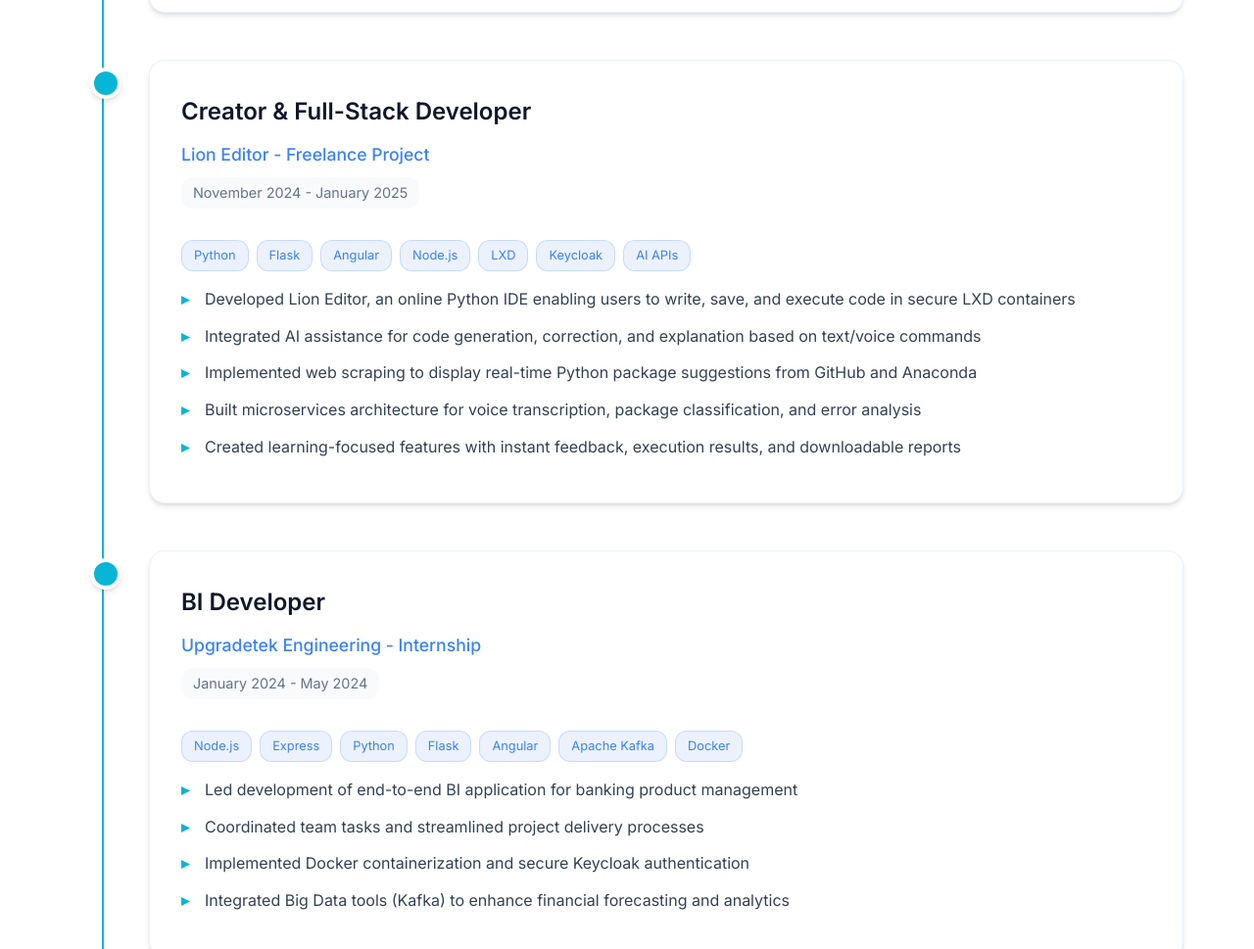
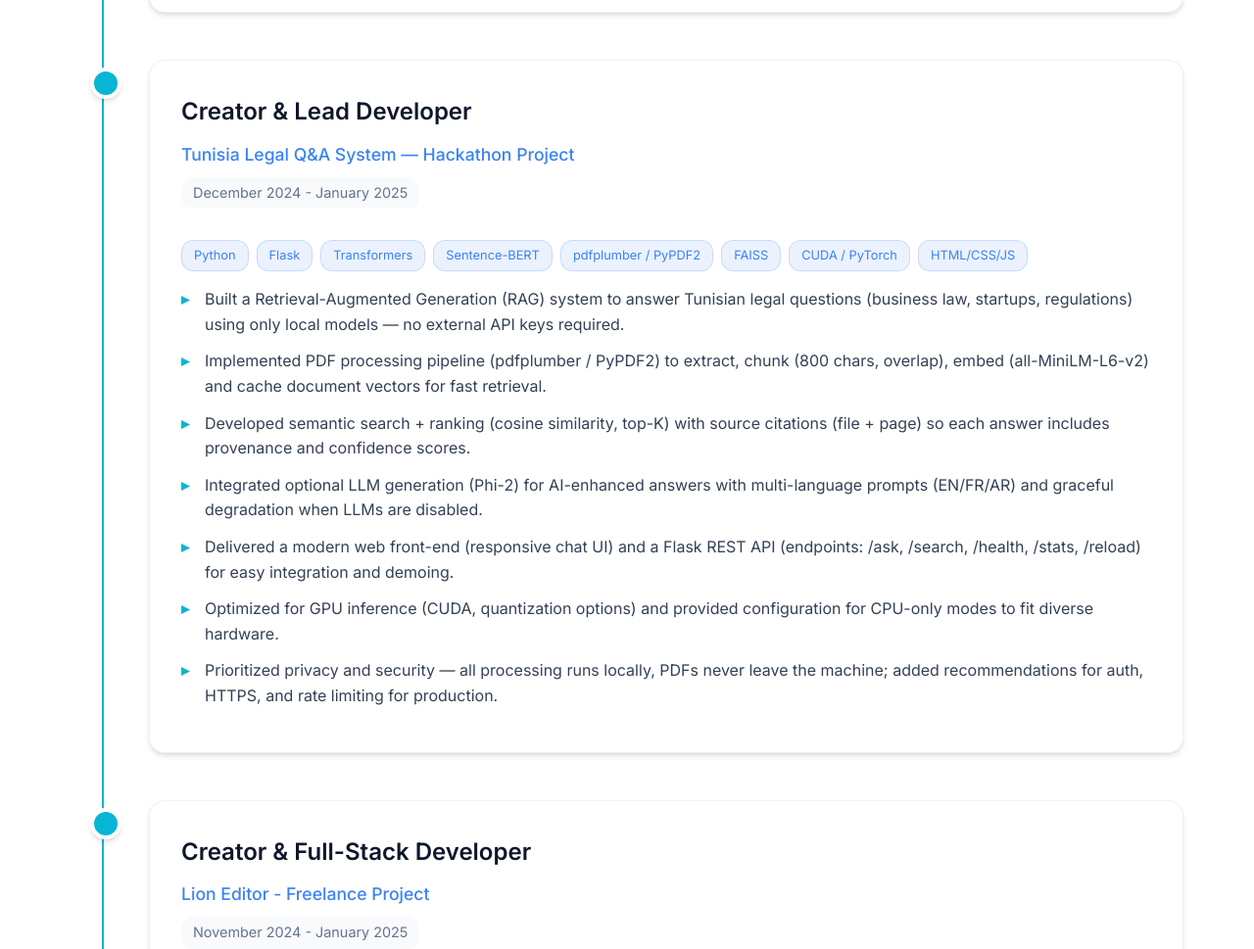
Before and after one commit to Hamzajema/hamzajema.github.io, a plain HTML site: page index.html in a window 1280 px wide. Shown: the part 3556-4525 px from the top of the page at 98% size. Drawn offline with Linux system fonts and the light colour scheme.

Commit message:
Update index.html

```diff
--- a/index.html
+++ b/index.html
@@ -858,6 +858,38 @@
         </div>
     </div>
 </div>
+<div class="experience-item">
+    <div class="card">
+        <div class="experience-header">
+            <h3 class="experience-title">Creator & Lead Developer</h3>
+            <p class="experience-company">Tunisia Legal Q&A System — Hackathon Project</p>
+            <span class="experience-date">December 2024 - January 2025</span>
+        </div>
+
+        <div class="experience-tech">
+            <span class="tech-tag">Python</span>
+            <span class="tech-tag">Flask</span>
+            <span class="tech-tag">Transformers</span>
+            <span class="tech-tag">Sentence-BERT</span>
+            <span class="tech-tag">pdfplumber / PyPDF2</span>
+            <span class="tech-tag">FAISS</span>
+            <span class="tech-tag">CUDA / PyTorch</span>
+            <span class="tech-tag">HTML/CSS/JS</span>
+        </div>
+
+        <div class="experience-description">
+            <ul>
+                <li>Built a Retrieval-Augmented Generation (RAG) system to answer Tunisian legal questions (business law, startups, regulations) using only local models — no external API keys required.</li>
+                <li>Implemented PDF processing pipeline (pdfplumber / PyPDF2) to extract, chunk (800 chars, overlap), embed (all-MiniLM-L6-v2) and cache document vectors for fast retrieval.</li>
+                <li>Developed semantic search + ranking (cosine similarity, top-K) with source citations (file + page) so each answer includes provenance and confidence scores.</li>
+                <li>Integrated optional LLM generation (Phi-2) for AI-enhanced answers with multi-language prompts (EN/FR/AR) and graceful degradation when LLMs are disabled.</li>
+                <li>Delivered a modern web front-end (responsive chat UI) and a Flask REST API (endpoints: /ask, /search, /health, /stats, /reload) for easy integration and demoing.</li>
+                <li>Optimized for GPU inference (CUDA, quantization options) and provided configuration for CPU-only modes to fit diverse hardware.</li>
+                <li>Prioritized privacy and security — all processing runs locally, PDFs never leave the machine; added recommendations for auth, HTTPS, and rate limiting for production.</li>
+            </ul>
+        </div>
+    </div>
+</div>
 
 
                     <div class="experience-item">
```
